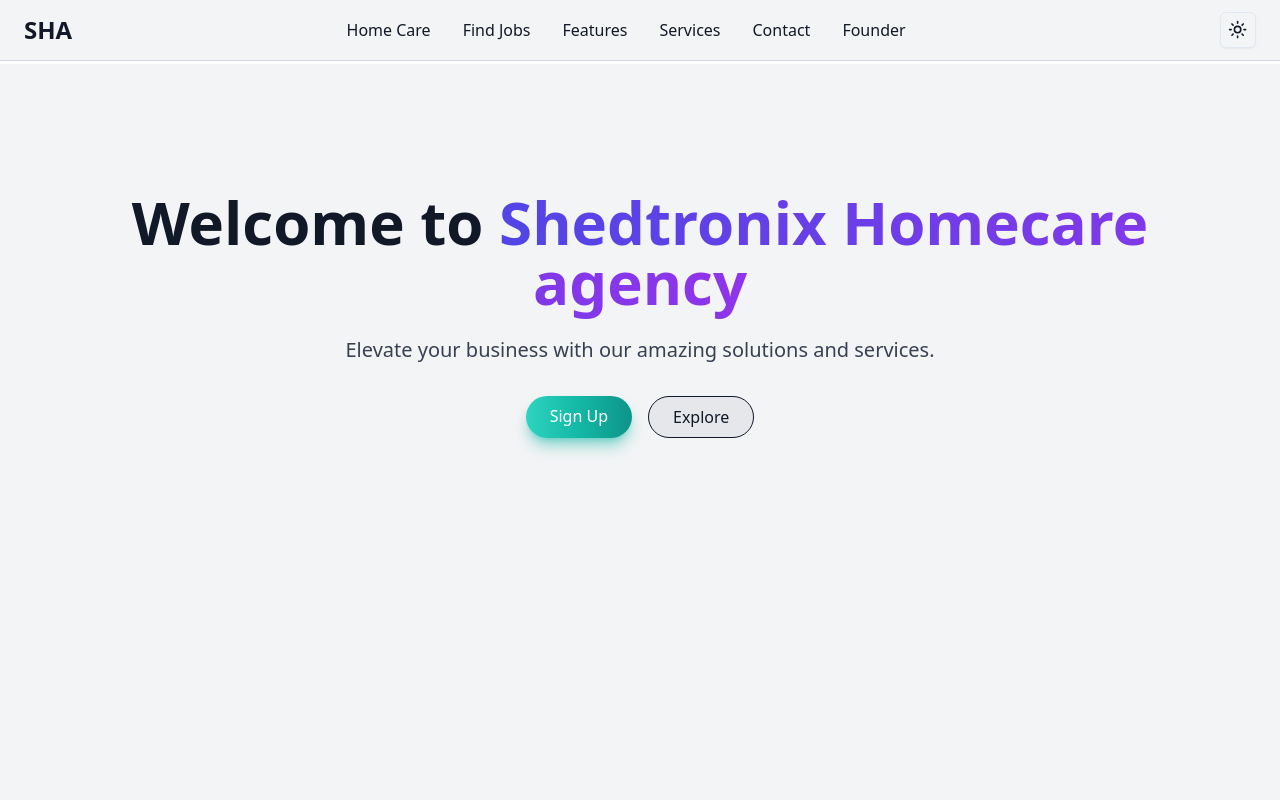
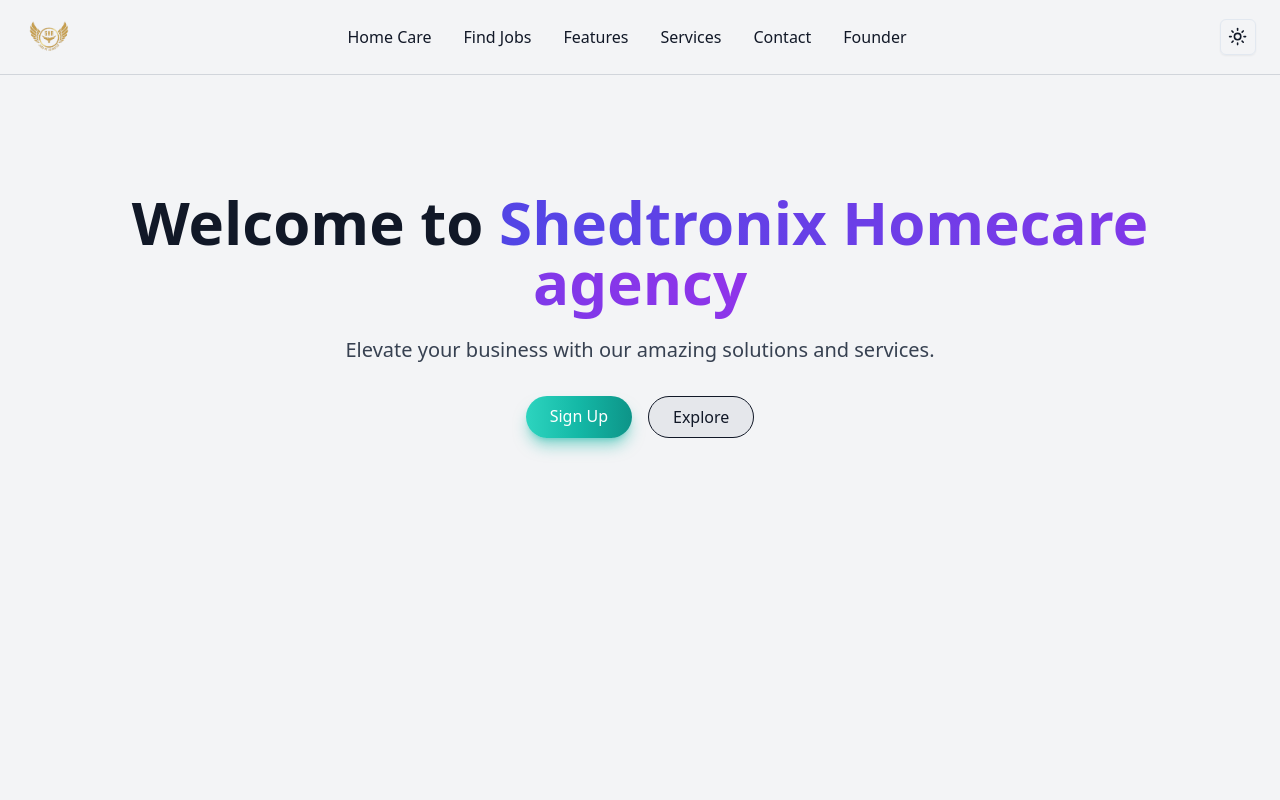
Before and after one commit to Manishsingh8135/Job-Portal, a Next.js app: page / in a window 1280 px wide. Shown: the top 800 px of the page. Built offline with nearby package versions, Linux system fonts and the light colour scheme.

Commit message:
added new logo

```diff
--- a/components/shared/Navbar.tsx
+++ b/components/shared/Navbar.tsx
@@ -4,7 +4,7 @@
 import { ModeToggle } from "../ui/ModeToggle";
 import Signedinn from "./Signedin";
 import { UserButton } from "@clerk/nextjs";
-
+import Image from "next/image";
 export default function Navbar() {
   const [isOpen, setIsOpen] = useState(false);
 
@@ -16,7 +16,12 @@
       <nav className="container mx-auto px-6 py-3">
         <div className="flex justify-between items-center">
           <Link href="/" className="text-2xl font-bold text-gray-900 dark:text-white">
-          SHA
+            <Image
+            src="/assets/logo.png"
+            width={50}
+            height={50}
+            alt="Picture of the author"
+             />
           </Link>
 
           <div className="hidden md:block ">
```
Also changed, not shown: app/(admin)/admin-pro/page.tsx (added), components/admin/postJob.tsx (added), public/assets/logo.png (added).
